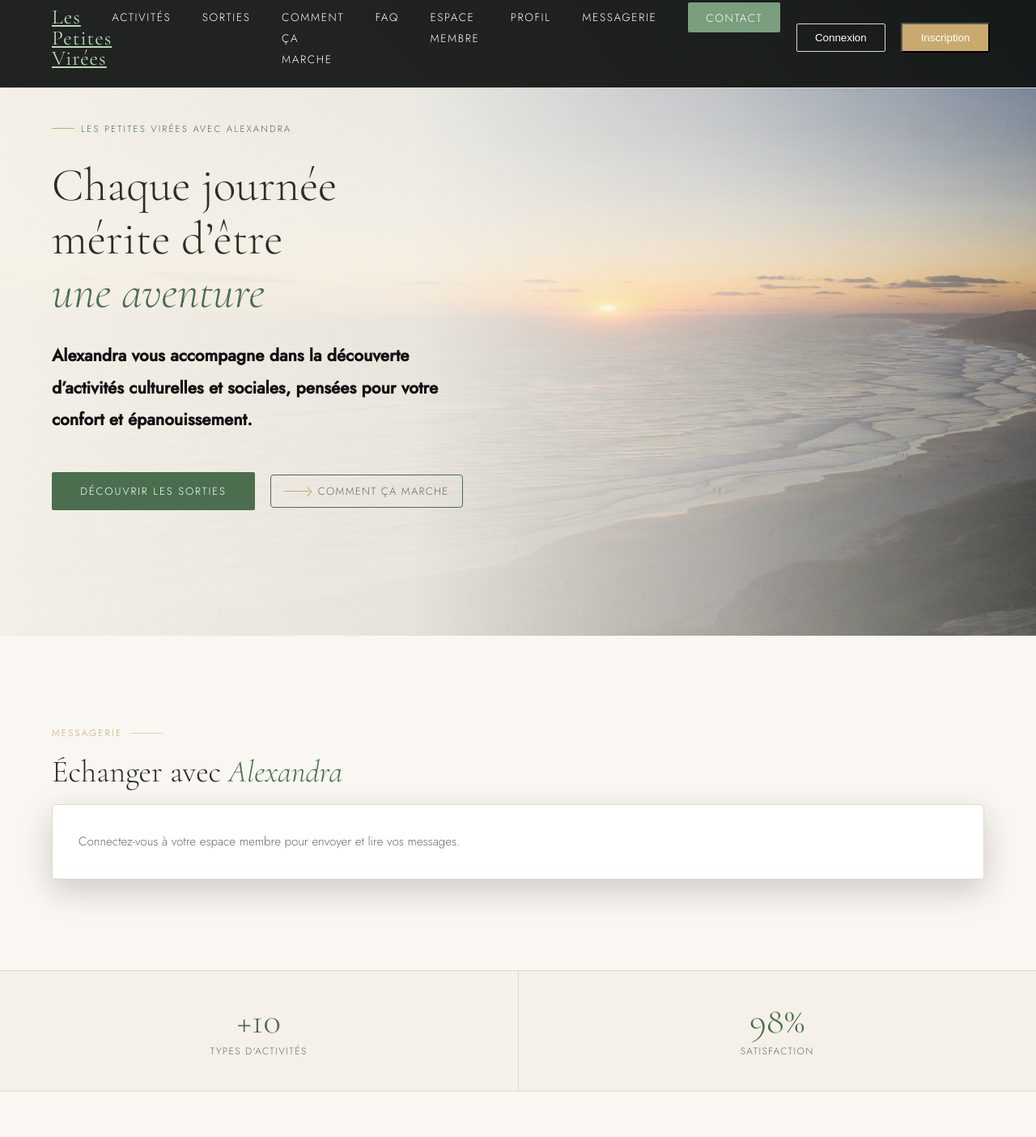
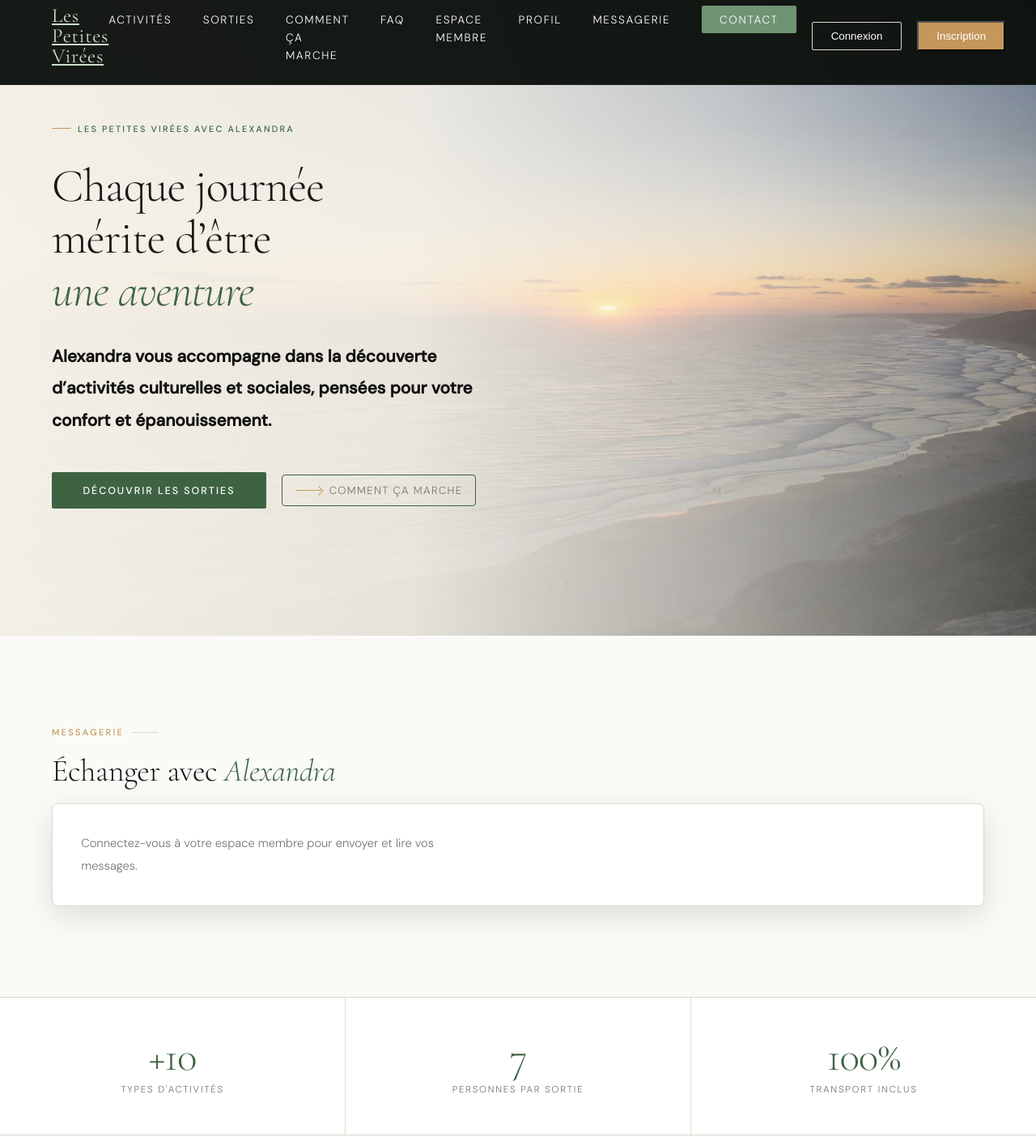
Before and after one commit to vivelaretraite82-ai/Main, a website: page index.html in a window 1280 px wide. Shown: the part 15-1419 px from the top of the page at 81% size. Drawn offline with nearby package versions, Linux system fonts and the light colour scheme; no server answers.

Commit message:
Add files via upload

```diff
--- a/index.html
+++ b/index.html
@@ -11,20 +11,20 @@
 <link rel="apple-touch-icon" href="logo.ico">
 <link rel="preconnect" href="https://fonts.googleapis.com">
 <link rel="preconnect" href="https://fonts.gstatic.com" crossorigin>
-<link href="https://fonts.googleapis.com/css2?family=Cormorant+Garamond:ital,wght@0,300;0,400;0,600;1,300;1,400&family=Jost:wght@300;400;500&display=swap" rel="stylesheet">
+<link href="https://fonts.googleapis.com/css2?family=Cormorant+Garamond:ital,wght@0,300;0,400;0,600;1,300;1,400&family=DM+Sans:wght@300;400;500&display=swap" rel="stylesheet">
 
 <style>
   :root {
-    --sage: #7A9E7E;
-    --sage-light: #B8D4BB;
-    --sage-dark: #4A6E4E;
-    --cream: #FAF7F2;
-    --warm-white: #F5F0E8;
-    --text: #2C2C2C;
-    --text-light: #6B6B6B;
-    --gold: #C9A96E;
-    --gold-light: #E8D5B0;
-    --border: #E0D8CC;
+    --sage: #6E9472;
+    --sage-light: #B2CEB5;
+    --sage-dark: #3E6342;
+    --cream: #FAFAF7;
+    --warm-white: #F3EFE8;
+    --text: #181818;
+    --text-light: #767676;
+    --gold: #C4975A;
+    --gold-light: #E5D4B8;
+    --border: #E0D9CE;
   }
 
   body[data-theme="dark"] {
@@ -65,12 +65,13 @@
   html { scroll-behavior: smooth; }
 
   body {
-    font-family: 'Jost', sans-serif;
+    font-family: 'DM Sans', sans-serif;
     font-weight: 300;
     background: var(--cream);
     color: var(--text);
     overflow-x: hidden;
-    font-size: 18px;
+    font-size: 17px;
+    -webkit-font-smoothing: antialiased;
   }
 
   /* ── NAV ── */
@@ -81,19 +82,19 @@
     display: flex;
     align-items: center;
     justify-content: space-between;
-    padding: 1.4rem 4rem;
-    background: rgba(15,18,16,0.92);
-    backdrop-filter: blur(12px);
-    border-bottom: 1px solid var(--border);
+    padding: 1.2rem 4rem;
+    background: rgba(10,14,11,0.95);
+    backdrop-filter: blur(16px);
+    border-bottom: 1px solid rgba(255,255,255,0.06);
     transition: padding .3s;
   }
 
   .nav-logo {
     font-family: 'Cormorant Garamond', serif;
-    font-size: 1.6rem;
+    font-size: 1.55rem;
     font-weight: 400;
-    color: #b9d7b9;
-    letter-spacing: .04em;
+    color: #c8dfc9;
+    letter-spacing: .03em;
     position: relative;
     display: inline-block;
     line-height: 1;
@@ -356,30 +357,32 @@
     display: inline-flex;
     align-items: center;
     gap: .5rem;
-    font-size: .72rem;
-    letter-spacing: .18em;
+    font-size: .68rem;
+    letter-spacing: .2em;
     text-transform: uppercase;
     color: var(--sage-dark);
+    margin-bottom: 2rem;
+    opacity: 0;
+    animation: fadeUp .8s .2s forwards;
+    font-weight: 500;
+  }
+
+  .hero-tag::before {
+    content: '';
+    width: 24px; height: 1px;
+    background: var(--gold);
+  }
+
+  .hero h1 {
+    font-family: 'Cormorant Garamond', serif;
+    font-size: clamp(2.9rem, 4.5vw, 4.4rem);
+    font-weight: 300;
+    line-height: 1.12;
+    color: var(--text);
     margin-bottom: 1.8rem;
     opacity: 0;
-    animation: fadeUp .8s .2s forwards;
-  }
-
-  .hero-tag::before {
-    content: '';
-    width: 28px; height: 1px;
-    background: var(--gold);
-  }
-
-  .hero h1 {
-    font-family: 'Cormorant Garamond', serif;
-    font-size: clamp(2.8rem, 4.5vw, 4.2rem);
-    font-weight: 300;
-    line-height: 1.15;
-    color: var(--text);
-    margin-bottom: 1.6rem;
-    opacity: 0;
     animation: fadeUp .9s .35s forwards;
+    letter-spacing: -.02em;
   }
 
   .hero h1 em {
@@ -410,13 +413,14 @@
     display: inline-block;
     background: var(--sage-dark);
     color: #fff;
-    padding: .85rem 2.2rem;
+    padding: .9rem 2.4rem;
     text-decoration: none;
-    font-size: .82rem;
-    letter-spacing: .14em;
+    font-size: .78rem;
+    letter-spacing: .16em;
     text-transform: uppercase;
     border-radius: 2px;
     transition: background .25s, transform .2s;
+    font-weight: 500;
   }
   .btn-primary:hover { background: var(--sage); transform: translateY(-2px); }
 
@@ -516,32 +520,34 @@
     gap: 0;
     border-top: 1px solid var(--border);
     border-bottom: 1px solid var(--border);
-    background: var(--warm-white);
+    background: #fff;
     overflow: hidden;
   }
 
   .stat-item {
     flex: 1;
-    padding: 2.5rem 3rem;
+    padding: 3rem 2rem;
     text-align: center;
     border-right: 1px solid var(--border);
     transition: background .3s;
+    position: relative;
   }
   .stat-item:last-child { border-right: none; }
   .stat-item:hover { background: var(--cream); }
 
   .stat-num {
     font-family: 'Cormorant Garamond', serif;
-    font-size: 2.8rem;
+    font-size: 3.2rem;
     font-weight: 300;
     color: var(--sage-dark);
     line-height: 1;
-    margin-bottom: .3rem;
+    margin-bottom: .4rem;
+    letter-spacing: -.02em;
   }
 
   .stat-label {
-    font-size: .75rem;
-    letter-spacing: .12em;
+    font-size: .72rem;
+    letter-spacing: .15em;
     text-transform: uppercase;
     color: var(--text-light);
   }
@@ -550,38 +556,40 @@
   section { padding: 7rem 4rem; }
 
   .section-tag {
-    font-size: .72rem;
-    letter-spacing: .2em;
+    font-size: .68rem;
+    letter-spacing: .22em;
     text-transform: uppercase;
     color: var(--gold);
-    margin-bottom: 1rem;
+    margin-bottom: 1.1rem;
     display: flex;
     align-items: center;
     gap: .6rem;
+    font-weight: 500;
   }
 
   .section-tag::after {
     content: '';
     flex: 1;
-    max-width: 40px;
+    max-width: 32px;
     height: 1px;
     background: var(--gold-light);
   }
 
   .section-title {
     font-family: 'Cormorant Garamond', serif;
-    font-size: clamp(2rem, 3vw, 2.8rem);
+    font-size: clamp(2.1rem, 3vw, 2.9rem);
     font-weight: 300;
-    line-height: 1.25;
+    line-height: 1.2;
     color: var(--text);
-    margin-bottom: 1rem;
+    margin-bottom: 1.1rem;
+    letter-spacing: -.01em;
   }
 
   .section-title em { font-style: italic; color: var(--sage-dark); }
 
   .section-sub {
-    font-size: .95rem;
-    line-height: 1.8;
+    font-size: .92rem;
+    line-height: 1.85;
     color: var(--text-light);
     max-width: 500px;
   }
@@ -653,15 +661,15 @@
   .activity-card {
     background: #fff;
     border: 1px solid var(--border);
-    border-radius: 4px;
+    border-radius: 6px;
     overflow: hidden;
-    transition: transform .3s, box-shadow .3s;
+    transition: transform .35s cubic-bezier(.25,.8,.25,1), box-shadow .35s;
     cursor: pointer;
   }
 
   .activity-card:hover {
-    transform: translateY(-6px);
-    box-shadow: 0 20px 50px rgba(0,0,0,.08);
+    transform: translateY(-8px);
+    box-shadow: 0 24px 56px rgba(0,0,0,.09);
   }
 
   .activity-card:first-child {
@@ -851,8 +859,8 @@
   .testimonial-card {
     background: #fff;
     border: 1px solid var(--border);
-    padding: 2.2rem;
-    border-radius: 4px;
+    padding: 2.4rem;
+    border-radius: 6px;
     position: relative;
     transition: box-shadow .3s;
   }
@@ -1110,10 +1118,10 @@
 
   .form-card {
     background: #fff;
-    border-radius: 4px;
+    border-radius: 8px;
     border: 1px solid var(--border);
-    padding: 2rem;
-    box-shadow: 0 14px 40px rgba(0,0,0,.18);
+    padding: 2.2rem;
+    box-shadow: 0 12px 40px rgba(0,0,0,.12);
   }
 
   .form-card h3 {
@@ -1337,12 +1345,13 @@
 
   /* ── FOOTER ── */
   footer {
-    background: #1E2820;
-    color: rgba(255,255,255,.5);
-    padding: 4rem;
+    background: #141A16;
+    color: rgba(255,255,255,.45);
+    padding: 5rem 4rem 4rem;
     display: grid;
     grid-template-columns: 2fr 1fr 1fr;
     gap: 3rem;
+    border-top: 1px solid rgba(255,255,255,.06);
   }
 
   .footer-brand .nav-logo {
@@ -1385,13 +1394,14 @@
   .footer-col ul a:hover { color: var(--sage-light); }
 
   .footer-bottom {
-    background: #161D18;
-    padding: 1.2rem 4rem;
+    background: #0E1310;
+    padding: 1.4rem 4rem;
     display: flex;
     justify-content: space-between;
     align-items: center;
-    font-size: 1.125rem;
-    color: rgba(255,255,255,.3);
+    font-size: .78rem;
+    color: rgba(255,255,255,.25);
+    letter-spacing: .04em;
   }
 
   /* ── ANIMATIONS ── */
@@ -1699,8 +1709,12 @@
     <div class="stat-label">Types d'activités</div>
   </div>
   <div class="stat-item reveal">
-    <div class="stat-num">98%</div>
-    <div class="stat-label">Satisfaction</div>
+    <div class="stat-num">7</div>
+    <div class="stat-label">Personnes par sortie</div>
+  </div>
+  <div class="stat-item reveal">
+    <div class="stat-num">100%</div>
+    <div class="stat-label">Transport inclus</div>
   </div>
 </div>
 
```
